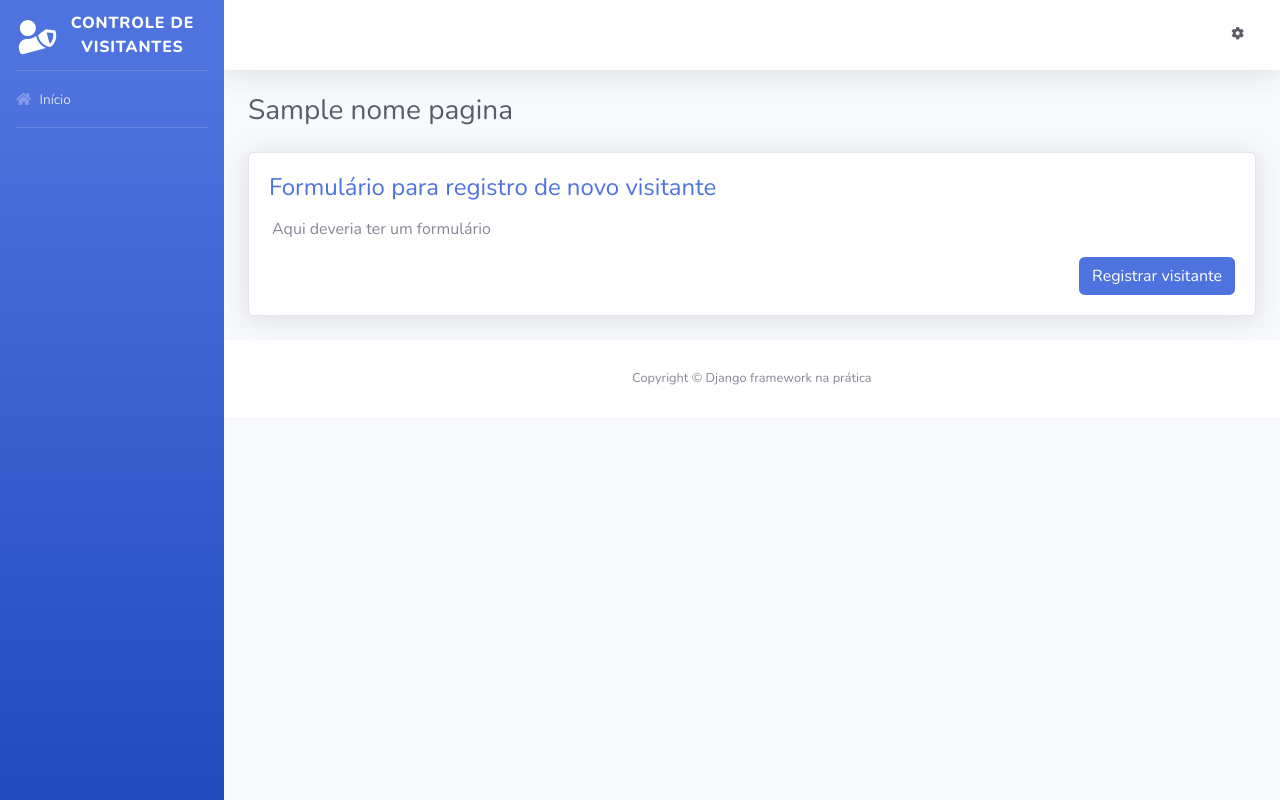
After one commit to AndrePassaes/visitors_control, a Django app: template templates/visitor-registration.html in a window 1280 px wide. The commit adds this page. Run offline with Django 4.2, Linux system fonts and the light colour scheme; the template is opened without the code that fills it: most values are stand-ins (such as "Sample title", 1, 10 or a date in 2020); parts of the project's set-up code (start-up, migrations or seed data) failed here and were passed over; some libraries are stand-ins or nearby versions.

Commit message:
Create frontend layout

```diff
--- /dev/null
+++ b/templates/visitor-registration.html
@@ -0,0 +1,129 @@
+<!DOCTYPE html>
+
+{% load static %}
+
+<html lang="pt-br">
+    <head>
+        <meta charset="utf-8">
+        <meta http-equiv="X-UA-Compatible" content="IE=edge">
+        <meta name="viewport" content="width=device-width, initial-scale=1, shrink-to-fit=no">
+
+        <title>Controle de Visitantes | Django Framework na prática</title>
+
+        <link href="https://fonts.googleapis.com/css?family=Nunito:200,200i,300,300i,400,400i,600,600i,700,700i,800,800i,900,900i" rel="stylesheet">
+
+        <link href="{% static 'css/sb-admin-2.min.css' %}" rel="stylesheet">
+        <link href="{% static 'vendor/fontawesome-free/css/all.min.css' %}" rel="stylesheet" type="text/css">
+    </head>
+
+    <body id="page-top">
+        <div id="wrapper">
+            <ul class="navbar-nav bg-gradient-primary sidebar sidebar-dark accordion" id="accordionSidebar">
+                <a class="sidebar-brand d-flex align-items-center justify-content-center" href="#">
+                    <div class="sidebar-brand-icon rotate-n-15">
+                        <i class="fas fa-user-shield"></i>
+                    </div>
+
+                    <div class="sidebar-brand-text">Controle de Visitantes</div>
+                </a>
+
+                <hr class="sidebar-divider my-0">
+
+                <li class="nav-item">
+                    <a class="nav-link" href="#">
+                        <i class="fas fa-home"></i>
+                        <span>Início</span>
+                    </a>
+                </li>
+
+                <hr class="sidebar-divider">
+            </ul>
+
+            <div id="content-wrapper" class="d-flex flex-column">
+                <div id="content">
+                    <nav class="navbar navbar-expand navbar-light bg-white topbar mb-4 static-top shadow">
+                        <button id="sidebarToggleTop" class="btn btn-link d-md-none rounded-circle mr-3">
+                            <i class="fa fa-bars"></i>
+                        </button>
+
+                        <ul class="navbar-nav ml-auto">
+                            <li class="nav-item dropdown no-arrow">
+                                <a class="nav-link dropdown-toggle" href="#" id="userDropdown" role="button" data-toggle="dropdown" aria-haspopup="true" aria-expanded="false">
+                                    <span class="mr-2 d-none d-lg-inline text-gray-800 small">
+                                        <i class="fas fa-cog"></i>
+                                    </span>
+                                </a>
+
+                                <div class="dropdown-menu dropdown-menu-right shadow animated--grow-in" aria-labelledby="userDropdown">
+                                    <a class="dropdown-item" href="#" data-toggle="modal" data-target="#logoutModal">
+                                        <i class="fas fa-sign-out-alt fa-sm fa-fw mr-2 text-gray-400"></i>
+                                        Sair
+                                    </a>
+                                </div>
+                            </li>
+                        </ul>
+                    </nav>
+
+                    <div class="container">
+                        <div class="d-sm-flex align-items-center justify-content-between mb-4">
+                            <h1 class="h3 mb-0 text-gray-800">{{ nome_pagina }}</h1>
+                        </div>
+
+                        <div class="card shadow mb-4">
+                            <div class="card-body">
+                                <h4 class="mb-3 text-primary">
+                                    Formulário para registro de novo visitante
+                                </h4>
+
+                                <form method="post" enctype="multipart/form-data">
+                                    <div class="form-row">
+                                        <p class="ml-2">Aqui deveria ter um formulário</p>
+                                    </div>
+
+                                    <div class="text-right">
+                                        <button class="btn btn-primary" type="submit">
+                                            <span class="text">Registrar visitante</span>
+                                        </button>
+                                    </div>
+                                </form>
+                            </div>
+                        </div>
+                    </div>
+
+                    <footer class="sticky-footer bg-white">
+                        <div class="container my-auto">
+                            <div class="copyright text-center my-auto">
+                                <span>Copyright © Django framework na prática</span>
+                            </div>
+                        </div>
+                    </footer>
+                </div>
+            </div>
+
+            <div class="modal fade" id="logoutModal" tabindex="-1" role="dialog" aria-labelledby="ModalLabel" aria-hidden="true">
+                <div class="modal-dialog" role="document">
+                    <div class="modal-content">
+                        <div class="modal-header">
+                            <h5 class="modal-title" id="ModalLabel">Você realmente deseja sair?</h5>
+
+                            <button class="close" type="button" data-dismiss="modal" aria-label="Close">
+                                <span aria-hidden="true">×</span>
+                            </button>
+                        </div>
+
+                        <div class="modal-body">Selecione "sair" se realmente deseja sair</div>
+
+                        <div class="modal-footer">
+                            <button class="btn btn-secondary" type="button" data-dismiss="modal">Cancelar</button>
+                            <a class="btn btn-primary" href="#">Sair</a>
+                        </div>
+                    </div>
+                </div>
+            </div>
+        </div>
+
+        <script src="{% static 'vendor/jquery/jquery.min.js' %}"></script>
+        <script src="{% static 'vendor/bootstrap/js/bootstrap.bundle.min.js' %}"></script>
+        <script src="{% static 'js/sb-admin-2.min.js' %}"></script>
+    </body>
+</html>
```
Also changed, not shown: templates/index.html (+7 -5 lines).
